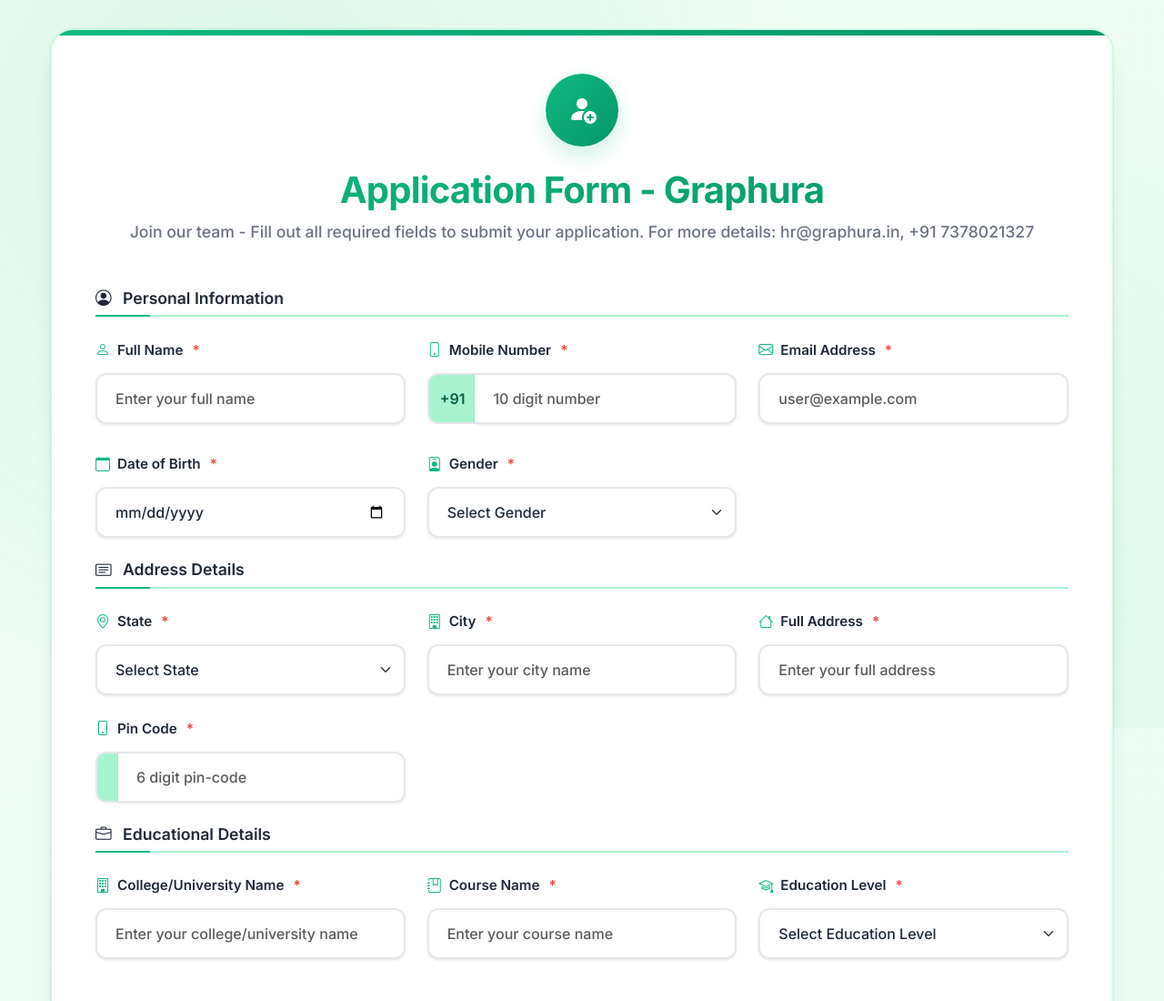
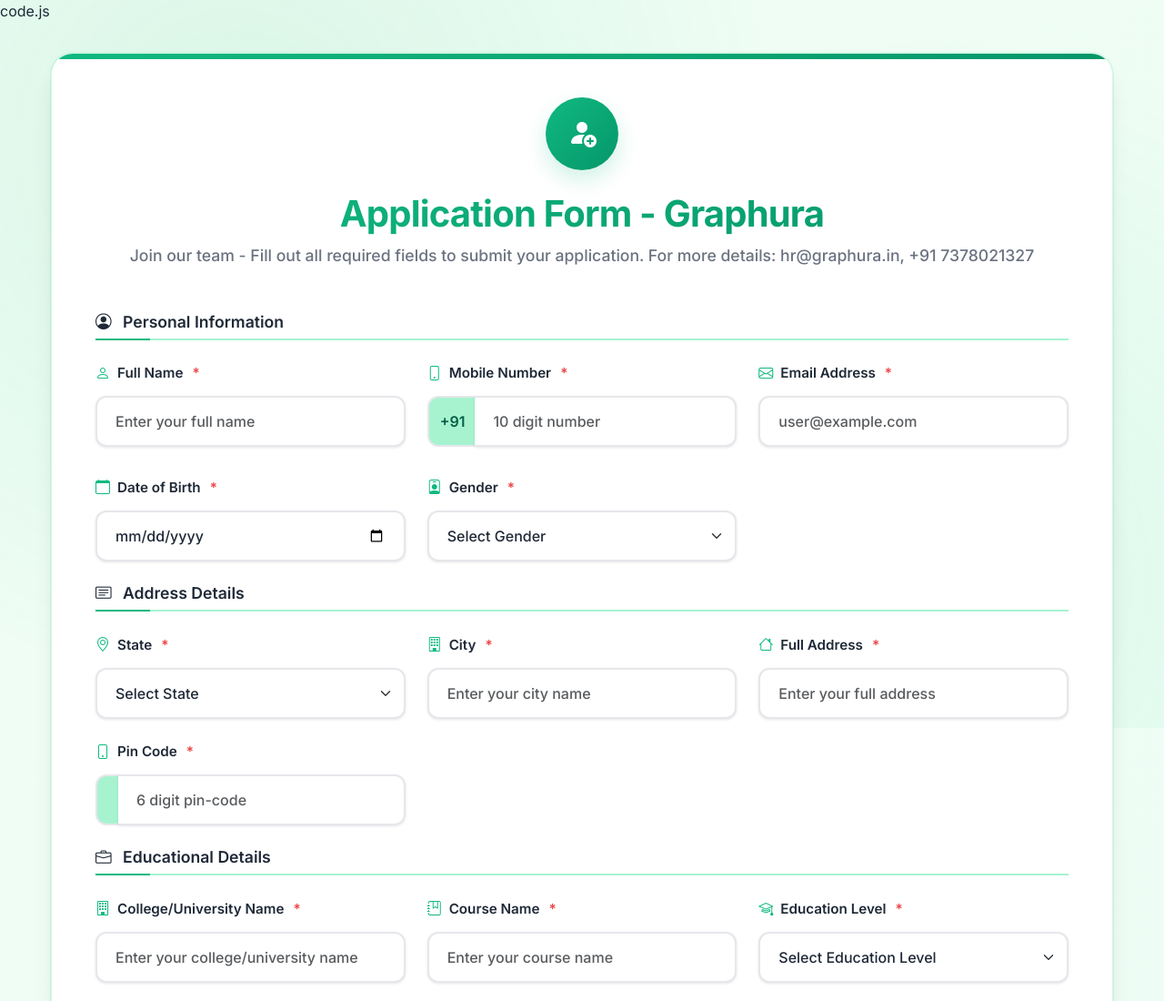
Before and after one commit to graphurain/New, a plain HTML site: page index.html in a window 1280 px wide. Shown: the top 1100 px of the page at 91% size. Drawn offline with nearby package versions, Linux system fonts and the light colour scheme.

Commit message:
Update index.html

```diff
--- a/index.html
+++ b/index.html
@@ -9,6 +9,7 @@
   <link href="https://cdnjs.cloudflare.com/ajax/libs/bootstrap/5.3.2/css/bootstrap.min.css" rel="stylesheet">
   <link href="https://cdnjs.cloudflare.com/ajax/libs/bootstrap-icons/1.11.1/font/bootstrap-icons.min.css" rel="stylesheet">
   <link href="https://fonts.googleapis.com/css2?family=Inter:wght@400;500;600;700&display=swap" rel="stylesheet">
+  <scrip>code.js</scrip>
 
   <style>
     :root {
```
